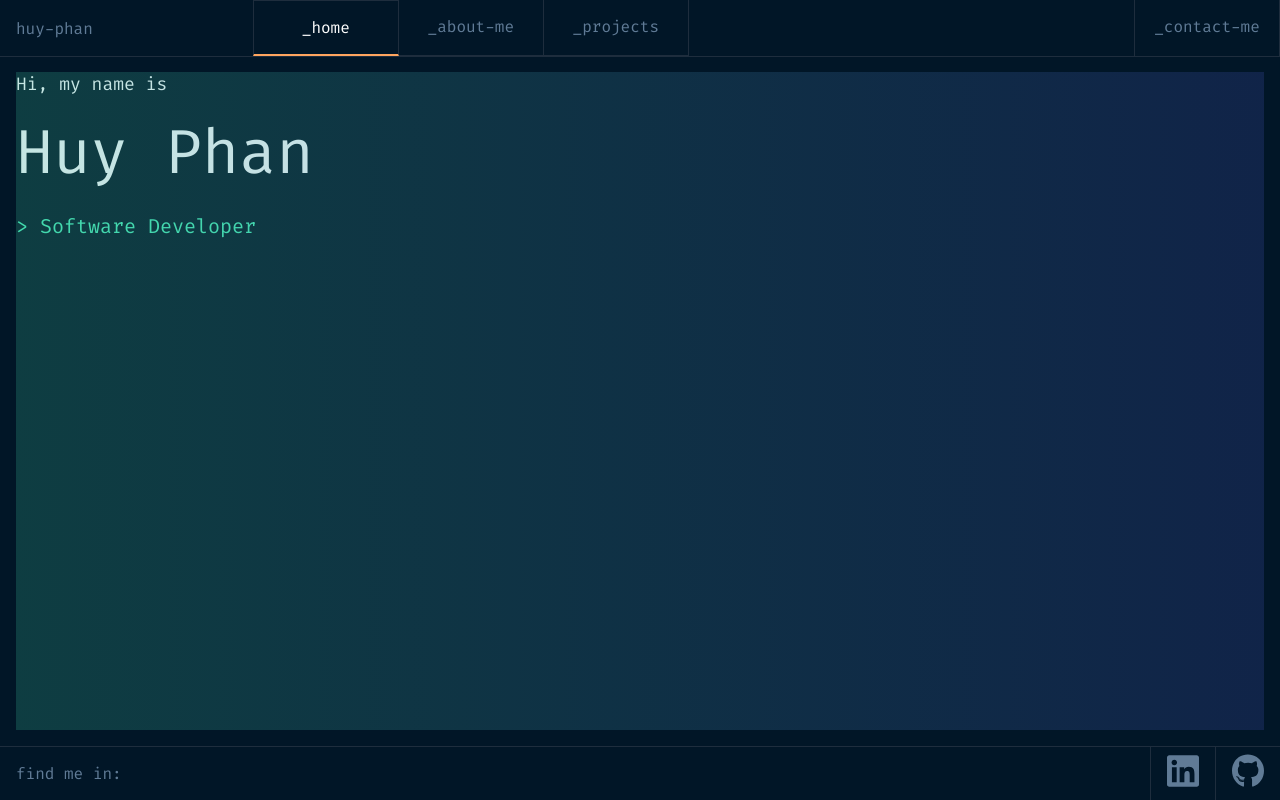
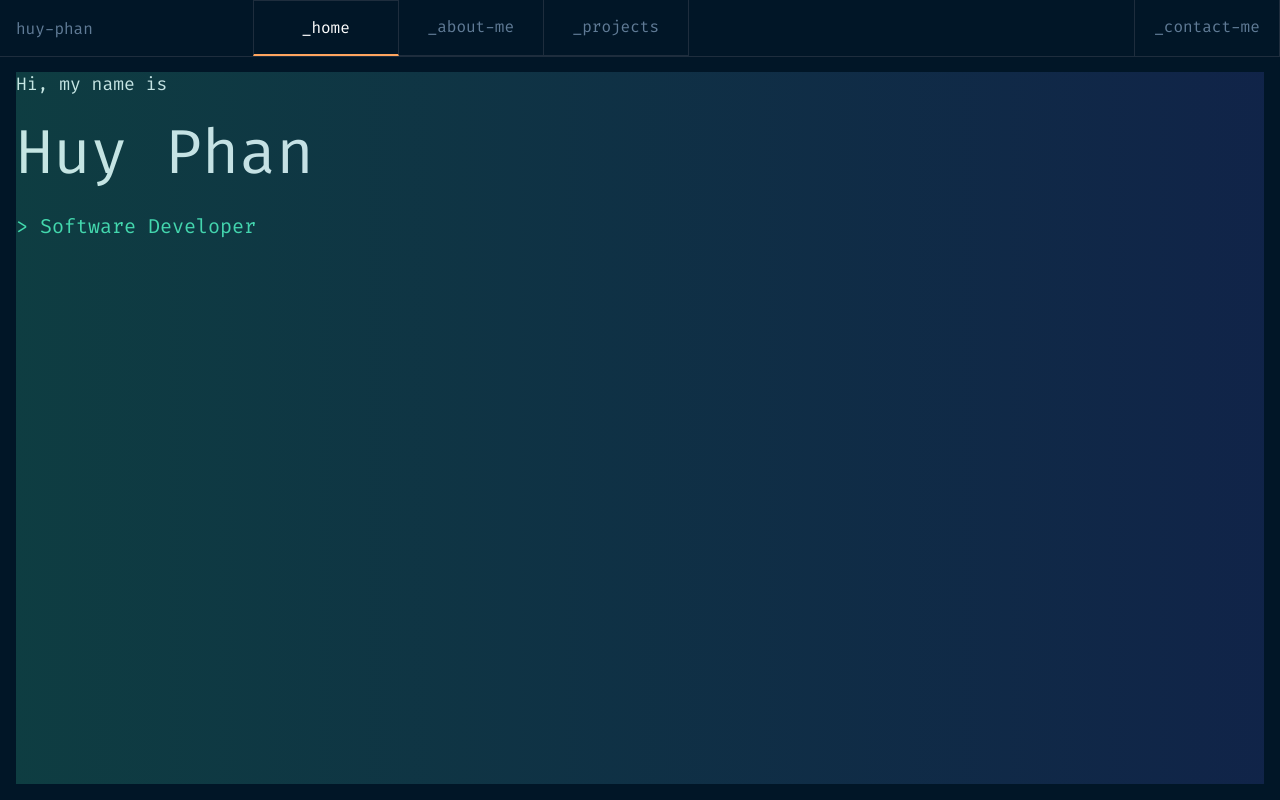
Before and after one commit to huyphan2210/My-Developer-Portfolio, a React (Vite) app: page / in a window 1280 px wide. Built offline with nearby package versions, Linux system fonts and the light colour scheme.

Commit message:
Update Footer.tsx

```diff
--- a/src/layout/footer/Footer.tsx
+++ b/src/layout/footer/Footer.tsx
@@ -1,10 +1,12 @@
 import { FC } from "react";
 import "./Footer.scss";
 import SocialLinks from "../../components/SocialLinks/SocialLinks";
+import RouteURLs from "../../RouteUrls";
 
 const Footer: FC = () => {
+  const currentPath = window.location.pathname;
   return (
-    <footer>
+    <footer style={currentPath === RouteURLs.HOME ? { display: "none" } : {}}>
       <SocialLinks />
     </footer>
   );
```
